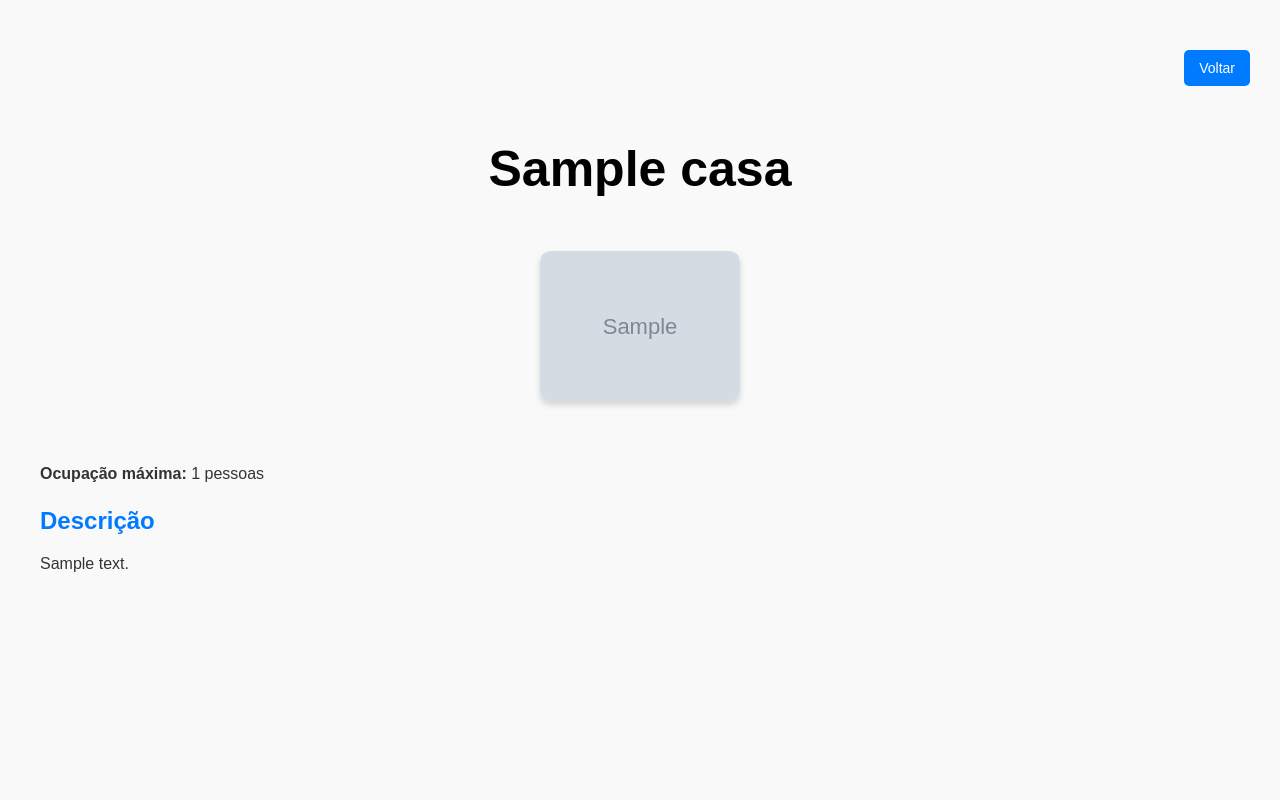
After one commit to Makarios44/CasasINPipa, a Django app: page /detalhes/1/ in a window 1280 px wide. The commit adds this page. Run offline with Django 5.2, Linux system fonts and the light colour scheme; tables that the repository leaves empty hold one stand-in row (values such as "Sample post"); grey boxes marked "Sample" are stand-in pictures.

Commit message:
adicionando pagina detalhes e ajustando itens

```diff
--- a/bookings/models.py
+++ b/bookings/models.py
@@ -19,12 +19,9 @@ class Casa(models.Model):
     descricao = models.TextField(null=False)
     endereco = models.CharField(max_length=255, null=False)
     preco_diaria = models.DecimalField(max_digits=10, decimal_places=2, null=False)
-    disponivel = models.BooleanField(default=True)
     tipo = models.CharField(max_length=3, choices=TIPOS_CASA, null=False)
     imagem_principal = models.ImageField(upload_to='casas/', null=True, blank=True)
     owner = models.ForeignKey(User, on_delete=models.CASCADE)
-    disponivel_de = models.DateField(null=True, blank=True)
-    disponivel_ate = models.DateField(null=True, blank=True)
     capacidade_maxima = models.IntegerField(default=2)
 
     def __str__(self):
@@ -32,14 +29,8 @@ class Casa(models.Model):
 
 
 class ImagemAdicional(models.Model):
-    casa = models.ForeignKey(Casa, related_name='imagens_adicionais', on_delete=models.CASCADE)  # Corrigido para 'Casa'
+    casa = models.ForeignKey(Casa, related_name='imagens_adicionais', on_delete=models.CASCADE)
     imagem = models.ImageField(upload_to='imagens_adicionais/', null=False)
 
     def __str__(self):
         return f'Imagem adicional para {self.casa.nome}'
-
-
-class CasaForm(forms.ModelForm):
-    class Meta:
-        model = Casa
-        fields = ['nome', 'descricao', 'endereco', 'preco_diaria', 'tipo', 'imagem_principal']
--- /dev/null
+++ b/bookings/static/css/detalhes.css
@@ -0,0 +1,142 @@
+body {
+    font-family: Arial, sans-serif;
+    margin: 0;
+    padding: 0;
+    background-color: #f9f9f9;
+    color: #333;
+}
+
+.house-container {
+    max-width: 1200px;
+    margin: 0 auto;
+    padding: 20px;
+}
+
+
+.voltar {
+    display: flex;
+    justify-content: end;
+    margin-top: 40;
+    margin-right: 30;
+}
+
+h1 {
+    font-size: 50px;
+    text-align: center;
+    color: #000000;
+}
+
+.gallery {
+    display: flex;
+    flex-direction: column;
+    gap: 10px;
+    margin: 20px 0;
+}
+
+.gallery-row {
+    display: flex;
+    gap: 10px;
+}
+
+.gallery img {
+    width: 100%;
+    height: auto;
+    border-radius: 8px;
+    box-shadow: 0 4px 8px rgba(0, 0, 0, 0.1);
+}
+
+.details {
+    text-align: center;
+    margin: 20px 0;
+}
+
+.details p {
+    font-size: 18px;
+    margin: 10px 0;
+}
+
+.reserve-btn {
+    padding: 10px 20px;
+    background-color: #007bff;
+    color: white;
+    border: none;
+    border-radius: 5px;
+    cursor: pointer;
+    font-size: 16px;
+}
+
+.reserve-btn:hover {
+    background-color: #0056b3;
+}
+
+.description {
+    margin-top: 20px;
+}
+
+.description h2 {
+    color: #007bff;
+    margin-bottom: 10px;
+}
+
+.description p {
+    font-size: 16px;
+    line-height: 1.6;
+}
+
+
+
+/* Estilo geral da galeria */
+.gallery {
+    display: flex;
+    flex-direction: column; /* Cada linha será uma "row" */
+    gap: 20px; /* Espaçamento entre as linhas */
+    padding: 20px;
+    align-items: center;
+}
+
+/* Estilo para cada linha */
+.gallery-row {
+    display: flex;
+    justify-content: center; /* Centraliza as imagens */
+    gap: 15px; /* Espaçamento entre as imagens */
+}
+
+/* Links das imagens */
+.gallery-row a {
+    display: block;
+    width: 200px; /* Tamanho fixo das imagens */
+    height: 150px;
+    overflow: hidden;
+    border-radius: 10px; /* Cantos arredondados */
+    box-shadow: 0 4px 6px rgba(0, 0, 0, 0.15); /* Sombra leve */
+    transition: transform 0.3s ease, box-shadow 0.3s ease;
+}
+
+.gallery-row a:hover {
+    transform: scale(1.05); /* Zoom ao passar o mouse */
+    box-shadow: 0 6px 12px rgba(0, 0, 0, 0.3); /* Aumenta a sombra no hover */
+}
+
+/* Imagens dentro do link */
+.gallery-row img {
+    width: 100%; /* Ajusta a largura ao tamanho do link */
+    height: 100%; /* Ajusta a altura ao tamanho do link */
+    object-fit: cover; /* Recorta a imagem para caber sem distorcer */
+    display: block;
+    border-radius: 10px;
+}
+
+.btn-edit {
+    display: inline-block;
+    padding: 10px 15px;
+    background-color: #007bff;
+    color: white;
+    text-decoration: none;
+    border-radius: 5px;
+    font-size: 14px;
+    margin-top: 10px;
+}
+
+.btn-edit:hover {
+    background-color: #0056b3;
+}
--- /dev/null
+++ b/bookings/templates/detalhes.html
@@ -0,0 +1,53 @@
+{% load static %}
+<html lang="pt-br">
+<head>
+    <meta charset="UTF-8">
+    <meta name="viewport" content="width=device-width, initial-scale=1.0">
+    <title>{{ casa.nome }}</title>
+    <link rel="stylesheet" href="{% static 'css/detalhes.css' %}">
+    <link href="https://cdnjs.cloudflare.com/ajax/libs/lightbox2/2.11.4/css/lightbox.min.css" rel="stylesheet">
+</head>
+<body>
+    <div class ="voltar">
+         <a href="{% url 'reservas' %}" class="profile-link btn-edit">Voltar</a>
+    </div>
+    <div class="house-container">
+        <h1>{{ casa.nome }}</h1>
+
+        <div class="gallery">
+            <div class="gallery-row">
+                {% for imagem in casa.imagens_adicionais.all|slice:":3" %}
+                    <a href="{{ imagem.imagem.url }}" data-lightbox="galeria" data-title="Imagem da Casa">
+                        <img src="{{ imagem.imagem.url }}" class="card-img-top" alt="Imagem da Casa">
+                    </a>
+                {% empty %}
+                    <p>Não há imagens disponíveis.</p>
+                {% endfor %}
+            </div>
+            <div class="gallery-row">
+                {% for imagem in casa.imagens_adicionais.all|slice:"3:6" %}
+                    <a href="{{ imagem.imagem.url }}" data-lightbox="galeria" data-title="Imagem da Casa">
+                        <img src="{{ imagem.imagem.url }}" class="card-img-top" alt="Imagem da Casa">
+                    </a>
+                {% endfor %}
+            </div>
+        </div>
+
+        <div class="details">
+
+            {% if user.is_authenticated and user == casa.owner %}
+            <a href="{% url 'editar' casa.id %}" class="profile-link btn-edit">Editar</a>
+            <a href="{% url 'excluir_casa' casa.id %}" class="profile-link btn-edit">Excluir</a>
+            {% endif %}
+        </div>
+
+        <div class="description">
+            <p><strong>Ocupação máxima:</strong> {{ casa.capacidade_maxima }} pessoas</p>
+            <h2>Descrição</h2>
+            <p>{{ casa.descricao }}</p>
+        </div>
+    </div>
+    <script src="{% static 'js/detalhes.js' %}"></script>
+    <script src="https://cdnjs.cloudflare.com/ajax/libs/lightbox2/2.11.4/js/lightbox.min.js"></script>
+</body>
+</html>
--- a/bookings/templates/editar.html
+++ b/bookings/templates/editar.html
@@ -11,8 +11,7 @@
 <body>
     <h1>Editar Casa</h1>
 
-    <!-- Formulário que será mostrado no modal -->
-    <button id="myBtn">Editar Casa</button>
+
 
     <!-- O Modal -->
     <div id="myModal" class="modal">
@@ -39,6 +38,9 @@
                 <label for="imagem_principal">Imagem Principal:</label>
                 <input type="file" id="imagem_principal" name="imagem_principal">
 
+                <label for="imagem_principal">Imagens Adicionais:</label>
+                <input type="file" id="imagens_adicionais" name="imagens_adicionais" multiple>
+
                 <button type="submit">Salvar Alterações</button>
             </form>
         </div>
--- a/bookings/urls.py
+++ b/bookings/urls.py
@@ -9,9 +9,9 @@ path('', views.reservas, name='reservas'), #bookings
 path('rental/',views.rental, name='rental'),
 path('editar/<int:casa_id>/', views.editar, name='editar'),
 path('excluir-casa/<int:casa_id>/', views.excluir, name='excluir_casa'),
-
+path('detalhes/<int:casa_id>/',views.detalhes, name='detalhes'),
 
 ]
 
-
+urlpatterns += static(settings.STATIC_URL, document_root=settings.STATIC_ROOT)
 urlpatterns += static(settings.MEDIA_URL, document_root=settings.MEDIA_ROOT)
--- a/bookings/views.py
+++ b/bookings/views.py
@@ -1,7 +1,7 @@
 from django.shortcuts import render, redirect,get_object_or_404
 from .models import Casa, ImagemAdicional
 from django.shortcuts import render
-
+from .forms import CasaForm, ImagemAdicionalForm
 
 from datetime import datetime
 from django.contrib.auth.decorators import login_required
@@ -42,51 +42,65 @@ def reservas(request):
 
 
 @login_required
-def rental(request): #cadastro de casas
+def rental(request):
     if request.method == 'POST':
+        casa_form = CasaForm(request.POST, request.FILES)
+        if casa_form.is_valid():
+            # Salva a casa associando ao usuário logado
+            casa = casa_form.save(commit=False)
+            casa.owner = request.user
+            casa.save()
 
-        user = request.user
+            # Processa as imagens adicionais
+            imagens_adicionais = request.FILES.getlist('imagens_adicionais')
+            for imagem in imagens_adicionais:
+                ImagemAdicional.objects.create(casa=casa, imagem=imagem)
 
+            return redirect('reservas')  # Redireciona após o cadastro
+    else:
+        casa_form = CasaForm()
 
-        casa_obj = Casa.objects.create(
-            nome=request.POST['nome'],
-            descricao=request.POST['descricao'],
-            endereco=request.POST['endereco'],
-            preco_diaria=request.POST['preco_diaria'],
-            tipo=request.POST['tipo'],
-            imagem_principal=request.FILES['foto_principal'],
-            owner=user
-        )
-
-        return redirect('reservas')
-
-    return render(request, 'rental.html')
-
+    return render(request, 'rental.html', {'casa_form': casa_form})
 
 
 @login_required
 def editar(request, casa_id):
     casa = get_object_or_404(Casa, id=casa_id)
 
-
+    # Verificar se o usuário atual é o proprietário da casa
     if casa.owner != request.user:
         return redirect('reservas')
 
     if request.method == 'POST':
-
+        # Atualizando os campos principais da casa
         casa.nome = request.POST['nome']
         casa.descricao = request.POST['descricao']
         casa.endereco = request.POST['endereco']
         casa.preco_diaria = request.POST['preco_diaria']
         casa.tipo = request.POST['tipo']
 
-        if 'imagem_principal' in request.FILES:
-            casa.imagem_principal = request.FILES['imagem_principal']
+        imagem_principal = request.FILES.get('imagem_principal')
+
+        if imagem_principal:
+            casa.imagem_principal = imagem_principal
+
+
+
+
+
+        imagens_adicionais = request.FILES.getlist('imagens_adicionais')
+
+
+        if imagens_adicionais:
+            casa.imagens_adicionais.all().delete()
+            for imagem in imagens_adicionais:
+                casa.imagens_adicionais.create(imagem=imagem)
 
         casa.save()
-        return redirect('reservas')  # Redireciona após salvar
+        return redirect('detalhes', casa_id=casa.id)
 
     return render(request, 'editar.html', {'casa': casa})
+
 
 @login_required
 def excluir(request, casa_id):
@@ -101,3 +115,7 @@ def excluir(request, casa_id):
         return redirect('reservas')
 
     return render(request, 'confirmar_exclusao.html', {'casa': casa})
+
+def detalhes(request, casa_id):
+    casa = get_object_or_404(Casa, id=casa_id)
+    return render(request, 'detalhes.html', {'casa': casa})
--- a/casas/settings.py
+++ b/casas/settings.py
@@ -11,9 +11,9 @@ BASE_DIR = Path(__file__).resolve().parent.parent
 SECRET_KEY = 'django-insecure-mkkwmgybbyh4+7su^7)p2qhmol!e3a=7_d9-w(0-wy_8j7$-h2'
 
 # SECURITY WARNING: don't run with debug turned on in production!
-DEBUG = False
+DEBUG = True
 
-ALLOWED_HOSTS = ['Makarioss.pythonanywhere.com]']
+ALLOWED_HOSTS = []
 
 
 # Application definition
--- a/casas/urls.py
+++ b/casas/urls.py
@@ -12,3 +12,4 @@ urlpatterns = [
 
 ]
 urlpatterns += static(settings.MEDIA_URL, document_root=settings.MEDIA_ROOT)
+urlpatterns += static(settings.STATIC_URL, document_root=settings.STATIC_ROOT)
```
Also changed, not shown: bookings/forms.py (+6 -1 lines), bookings/static/css/confirmar_exclusao.css (added, +39 -0 lines), bookings/static/css/style.css (+7 -67 lines), bookings/templates/confirmar_exclusao.html (+5 -2 lines), bookings/templates/rental.html (+5 -33 lines), bookings/templates/reservas.html (+11 -41 lines), bookings/migrations/0004_remove_casa_disponivel_remove_casa_disponivel_ate_and_more.py (added), bookings/static/js/detalhes.js (added).
